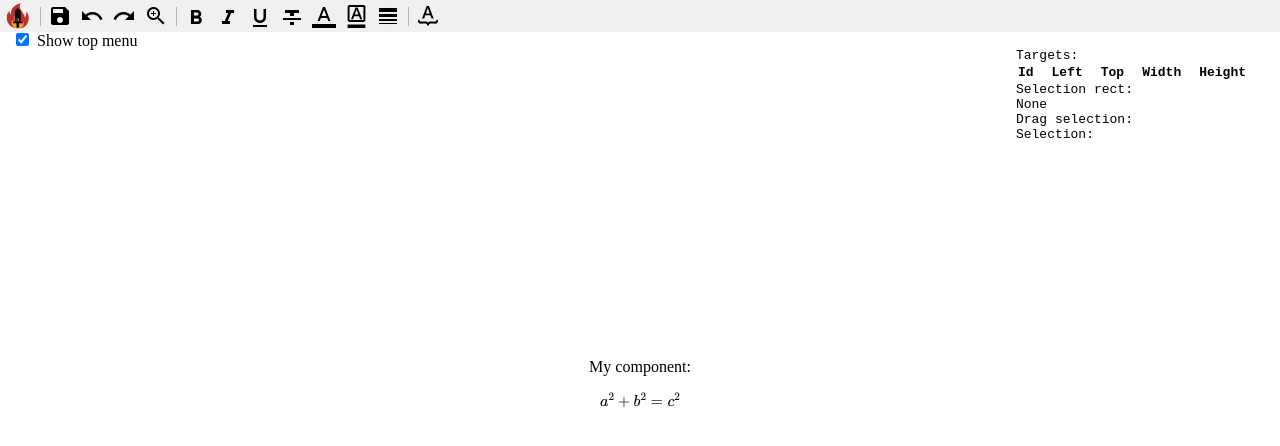
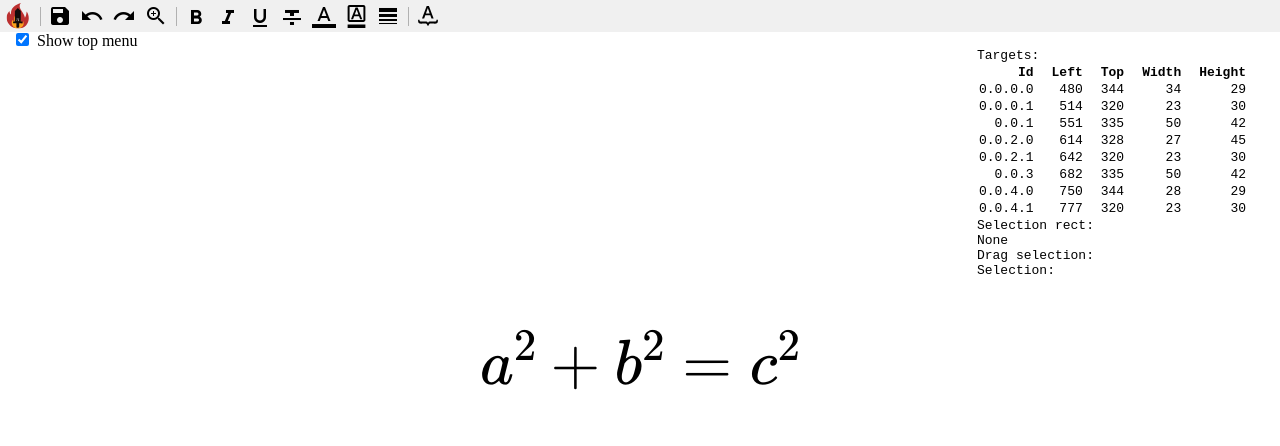
Before and after one commit to ericdai5/formulize, a React (Vite) app: page / in a window 1280 px wide. Shown: the top 446 px of the page. Built offline with nearby package versions, Linux system fonts and the light colour scheme.

Commit message:
WIP: demo formula interactions for chtml-rendered formula

```diff
--- a/package.json
+++ b/package.json
@@ -20,7 +20,8 @@
     "mobx-react-lite": "^4.0.7",
     "mobx-state-tree": "^5.4.1",
     "react": "^18.2.0",
-    "react-dom": "^18.2.0"
+    "react-dom": "^18.2.0",
+    "react-intersection-observer": "^9.8.2"
   },
   "devDependencies": {
     "@types/mathjax": "^0.0.40",
--- a/src/FormulaTree.ts
+++ b/src/FormulaTree.ts
@@ -21,8 +21,8 @@ export const deriveFormulaTree = (
   latex: string,
 ): {
   renderSpec: RenderSpec;
-  augmentedFormula: AugmentedFormula;
 } => {
+  console.log("Rendering:", latex);
   const chtml = MathJax.tex2chtml(latex);
   const renderSpec = deriveRenderSpec(chtml);
 
@@ -34,28 +34,6 @@ export const deriveFormulaTree = (
 
   return {
     renderSpec,
-    augmentedFormula: new AugmentedFormula([
-      new Script(
-        "0.0.0",
-        new Identifier("0.0.0.0", "a"),
-        undefined,
-        new Numeral("0.0.0.1", 2),
-      ),
-      new Op("0.0.1", "+"),
-      new Script(
-        "0.0.2",
-        new Identifier("0.0.2.0", "b"),
-        undefined,
-        new Numeral("0.0.2.1", 2),
-      ),
-      new Op("0.0.3", "="),
-      new Script(
-        "0.0.4",
-        new Identifier("0.0.4.0", "c"),
-        undefined,
-        new Numeral("0.0.4.1", 2),
-      ),
-    ]),
   };
 };
 
@@ -81,39 +59,46 @@ type AugmentedFormulaNode =
   | NewLine
   | AlignMarker;
 
-class Script implements AugmentedFormulaNodeBase {
+const withId = (id: string, latex: string) => {
+  return String.raw`\cssId{${id}}{${latex}}`;
+};
+
+export class Script implements AugmentedFormulaNodeBase {
   public type = "script" as const;
   constructor(
-    public svgId: string,
+    public id: string,
     public base: AugmentedFormulaNode,
     public sub?: AugmentedFormulaNode,
     public sup?: AugmentedFormulaNode,
   ) {}
 
   toLatex(): string {
-    return `${this.base.toLatex()}${this.sub ? `_{${this.sub.toLatex()}}` : ""}${this.sup ? `^{${this.sup.toLatex()}}` : ""}`;
+    return withId(
+      this.id,
+      `${this.base.toLatex()}${this.sub ? `_{${this.sub.toLatex()}}` : ""}${this.sup ? `^{${this.sup.toLatex()}}` : ""}`,
+    );
   }
 }
 
 /**
  * Multiple terms separated by the same operator, e.g. `a + b + c`
  */
-class Op implements AugmentedFormulaNodeBase {
+export class Op implements AugmentedFormulaNodeBase {
   public type = "op" as const;
   constructor(
-    public svgId: string,
+    public id: string,
     public op: string,
   ) {}
 
   toLatex(): string {
-    return this.op;
+    return withId(this.id, this.op);
   }
 }
 
-class Fraction implements AugmentedFormulaNodeBase {
+export class Fraction implements AugmentedFormulaNodeBase {
   public type = "frac" as const;
   constructor(
-    public svgId: string,
+    public id: string,
     public numerator: AugmentedFormulaNode,
     public denominator: AugmentedFormulaNode,
   ) {}
@@ -123,31 +108,31 @@ class Fraction implements AugmentedFormulaNodeBase {
   }
 }
 
-class Identifier implements AugmentedFormulaNodeBase {
+export class Identifier implements AugmentedFormulaNodeBase {
   public type = "ident" as const;
   constructor(
-    public svgId: string,
+    public id: string,
     public name: string,
   ) {}
 
   toLatex(): string {
-    return this.name;
+    return withId(this.id, this.name);
   }
 }
 
-class Numeral implements AugmentedFormulaNodeBase {
+export class Numeral implements AugmentedFormulaNodeBase {
   public type = "number" as const;
   constructor(
-    public svgId: string,
+    public id: string,
     public value: number,
   ) {}
 
   toLatex(): string {
-    return this.value.toString();
+    return withId(this.id, this.value.toString());
   }
 }
 
-class NewLine implements AugmentedFormulaNodeBase {
+export class NewLine implements AugmentedFormulaNodeBase {
   public type = "newline" as const;
   constructor() {}
 
@@ -156,7 +141,7 @@ class NewLine implements AugmentedFormulaNodeBase {
   }
 }
 
-class AlignMarker implements AugmentedFormulaNodeBase {
+export class AlignMarker implements AugmentedFormulaNodeBase {
   public type = "align" as const;
   constructor() {}
 
--- a/src/RenderedFormula.tsx
+++ b/src/RenderedFormula.tsx
@@ -1,22 +1,64 @@
-import { useRef, useEffect } from "react";
+import { useEffect } from "react";
 import { css } from "@emotion/react";
 import { observer } from "mobx-react-lite";
-import { MathJaxContext, MathJax } from "better-react-mathjax";
+import { useInView } from "react-intersection-observer";
 
 import { formulaStore, selectionStore, styleStore } from "./store";
-import { deriveFormulaTree, RenderSpec } from "./FormulaTree";
+import {
+  RenderSpec,
+  AugmentedFormula,
+  Script,
+  Identifier,
+  Numeral,
+  Op,
+  NewLine,
+} from "./FormulaTree";
+
+window.testMutateFormula = () => {
+  formulaStore.updateFormula(
+    new AugmentedFormula([
+      ...formulaStore.augmentedFormula.children.slice(0, -1),
+      new NewLine(),
+      ...formulaStore.augmentedFormula.children.slice(-1),
+    ]),
+  );
+};
 
 export const RenderedFormula = observer(() => {
   useEffect(() => {
     formulaStore.updateFormula(
-      deriveFormulaTree("a^2 + b^2 + d^2 = c^2").augmentedFormula,
+      new AugmentedFormula([
+        new Script(
+          "0.0.0",
+          new Identifier("0.0.0.0", "a"),
+          undefined,
+          new Numeral("0.0.0.1", 2),
+        ),
+        new Op("0.0.1", "+"),
+        new Script(
+          "0.0.2",
+          new Identifier("0.0.2.0", "b"),
+          undefined,
+          new Numeral("0.0.2.1", 2),
+        ),
+        new Op("0.0.3", "="),
+        new Script(
+          "0.0.4",
+          new Identifier("0.0.4.0", "c"),
+          undefined,
+          new Numeral("0.0.4.1", 2),
+        ),
+      ]),
     );
   }, []);
 
   console.log("Rendering spec:", formulaStore.renderSpec);
   return (
-    <div>
-      {"My component:"}
+    <div
+      css={css`
+        transform: scale(4);
+      `}
+    >
       {formulaStore.renderSpec !== null && (
         <RenderedFormulaComponent spec={formulaStore.renderSpec} />
       )}
@@ -26,6 +68,14 @@ export const RenderedFormula = observer(() => {
 });
 
 const RenderedFormulaComponent = ({ spec }: { spec: RenderSpec }) => {
+  return ["mjx-mi", "mjx-mn", "mjx-mo"].includes(spec.tagName) ? (
+    <TargetableFormulaNode spec={spec} />
+  ) : (
+    <GenericFormulaNode spec={spec} />
+  );
+};
+
+const GenericFormulaNode = ({ spec }: { spec: RenderSpec }) => {
   const Tag = spec.tagName;
   return (
     // TODO: React throws a seemingly harmless error about `class` vs `className`
@@ -37,3 +87,54 @@ const RenderedFormulaComponent = ({ spec }: { spec: RenderSpec }) => {
     </Tag>
   );
 };
+
+const TargetableFormulaNode = observer(({ spec }: { spec: RenderSpec }) => {
+  const { ref, entry } = useInView();
+
+  useEffect(() => {
+    if (entry && spec.id) {
+      selectionStore.updateTarget(
+        spec.id,
+        entry.boundingClientRect.left,
+        entry.boundingClientRect.top,
+        entry.boundingClientRect.width,
+        entry.boundingClientRect.height,
+      );
+    }
+  }, [entry, spec.id]);
+
+  const Tag = spec.tagName;
+  return (
+    // TODO: React throws a seemingly harmless error about `class` vs `className`
+    // @ts-expect-error This is an arbitrary tag, we can't statically type it
+    <Tag id={spec.id} class={spec.className} style={spec.style} {...spec.attrs}>
+      <div
+        css={css`
+          display: inline-block;
+          position: relative;
+
+          color: ${spec.id ? styleStore.color.get(spec.id) : "black"};
+
+          ${spec.id &&
+          (selectionStore.currentlyDragged.includes(spec.id) ||
+            selectionStore.selected.includes(spec.id))
+            ? `&:after {
+            position: absolute;
+            content: "";
+            top: -0.1rem;
+            bottom: -0.1rem;
+            left: -0.1rem;
+            right: -0.1rem;
+            outline: 1px dashed black;
+          }`
+            : ""}
+        `}
+        ref={ref}
+      >
+        {spec.children?.map((child, i) => (
+          <RenderedFormulaComponent key={i} spec={child} />
+        ))}
+      </div>
+    </Tag>
+  );
+});
--- a/src/main.tsx
+++ b/src/main.tsx
@@ -4,7 +4,8 @@ import App from "./App.tsx";
 
 window.MathJax = {
   loader: {
-    load: ["input/tex", "output/chtml", "[tex]/require"],
+    load: ["input/tex", "output/chtml", "[tex]/require", "[tex]/html"],
+    tex: { packages: { "[+]": ["html"] } },
   },
   startup: {
     pageReady: () => {
--- a/src/store.ts
+++ b/src/store.ts
@@ -9,10 +9,11 @@ export const FormulaStore = types
   })
   .actions((self) => ({
     updateFormula(newFormula: AugmentedFormula) {
-      const latex = newFormula.toLatex();
-      const { renderSpec, augmentedFormula } = deriveFormulaTree(latex);
+      const latex = String.raw`\begin{aligned} ${newFormula.toLatex()} \end{aligned}`;
+      console.log("Updating formula:", latex);
+      const { renderSpec } = deriveFormulaTree(latex);
       self.renderSpec = renderSpec;
-      self.augmentedFormula = augmentedFormula;
+      self.augmentedFormula = newFormula;
     },
   }))
   .views((self) => ({}));
```
Also changed, not shown: 1 other file (tests, documents, lock files or other folders).
